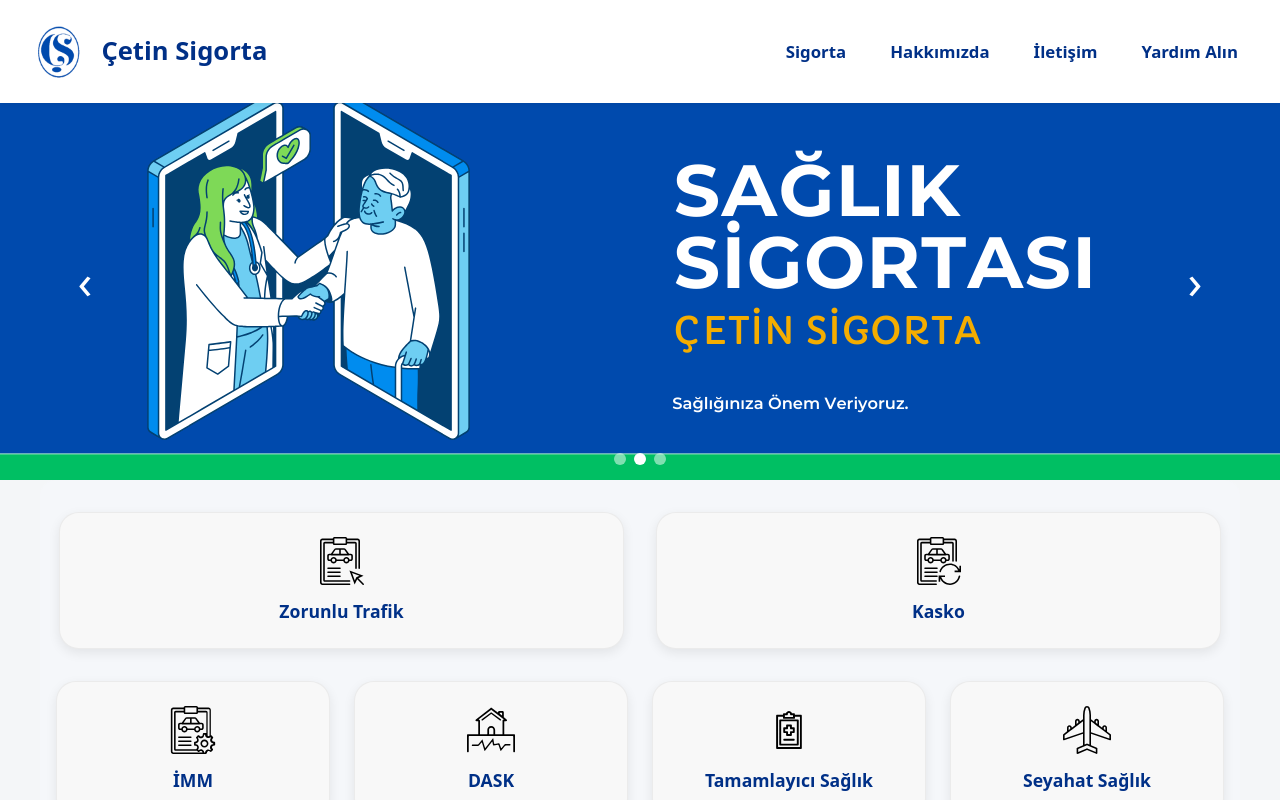
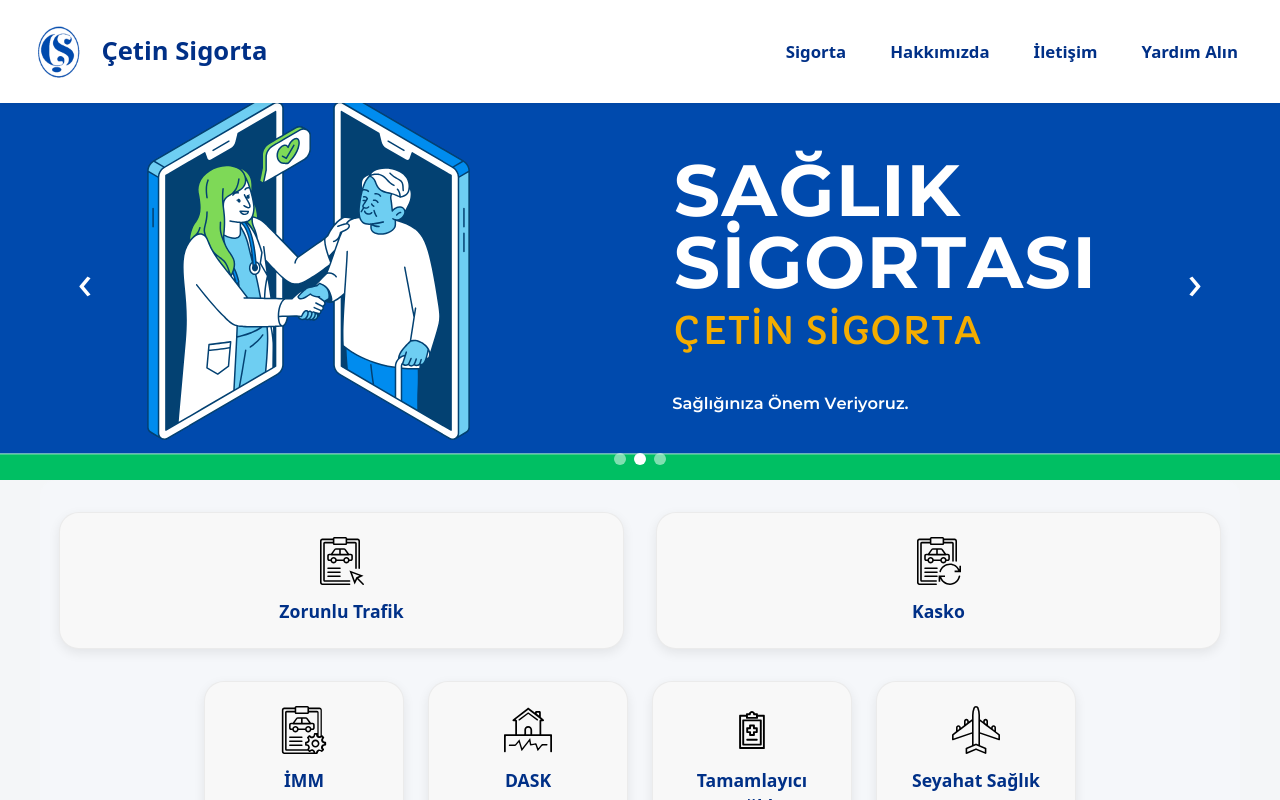
Before and after one commit to ebrarkadir/insurance_site, a React (Vite) app: page / in a window 1280 px wide. Built offline with nearby package versions, Linux system fonts and the light colour scheme.

Commit message:
bilgikutuları_added

```diff
--- a/src/components/HasarsizlikTablosu.css
+++ b/src/components/HasarsizlikTablosu.css
@@ -8,7 +8,7 @@
 
   .hasarsizlik-baslik {
     font-size: 1.8rem;
-    color: #6dbd45; /* sadece yazı rengi yeşil */
+    color: #003087; /* sadece yazı rengi yeşil */
     font-weight: bold;
     margin-bottom: 20px;
   }
--- a/src/components/SigortaButtons.jsx
+++ b/src/components/SigortaButtons.jsx
@@ -1,5 +1,5 @@
-// components/SigortaButtons.jsx
 import React from "react";
+import { Link } from "react-router-dom"; // Eklendi
 import "./SigortaButtons.css";
 
 // İkonları buraya import edebilirsin
@@ -14,33 +14,33 @@
   return (
     <div className="sigorta-button-wrapper">
       <div className="sigorta-top-row">
-        <div className="sigorta-card large">
+        <Link to="/trafik-sigortasi" className="sigorta-card large">
           <img src={trafikIcon} alt="Trafik" className="sigorta-icon" />
           <span className="sigorta-title">Zorunlu Trafik</span>
-        </div>
-        <div className="sigorta-card large">
+        </Link>
+        <Link to="/kasko" className="sigorta-card large">
           <img src={kaskoIcon} alt="Kasko" className="sigorta-icon" />
           <span className="sigorta-title">Kasko</span>
-        </div>
+        </Link>
       </div>
 
       <div className="sigorta-bottom-row">
-        <div className="sigorta-card small">
+        <Link to="/imm" className="sigorta-card small">
           <img src={immIcon} alt="İMM" className="sigorta-icon" />
           <span className="sigorta-title">İMM</span>
-        </div>
-        <div className="sigorta-card small">
+        </Link>
+        <Link to="/dask" className="sigorta-card small">
           <img src={daskIcon} alt="DASK" className="sigorta-icon" />
           <span className="sigorta-title">DASK</span>
-        </div>
-        <div className="sigorta-card small">
+        </Link>
+        <Link to="/tamamlayici-saglik" className="sigorta-card small">
           <img src={tamamlayiciIcon} alt="Tamamlayıcı" className="sigorta-icon" />
           <span className="sigorta-title">Tamamlayıcı Sağlık</span>
-        </div>
-        <div className="sigorta-card small">
+        </Link>
+        <Link to="/seyahat-saglik" className="sigorta-card small">
           <img src={seyahatIcon} alt="Seyahat" className="sigorta-icon" />
           <span className="sigorta-title">Seyahat Sağlık</span>
-        </div>
+        </Link>
       </div>
     </div>
   );
--- /dev/null
+++ b/src/components/SigortaButtonsFiltered.css
@@ -0,0 +1,66 @@
+.sigorta-button-wrapper {
+    background-color: #f5f7fa;
+    border-radius: 16px;
+    padding: 2rem 1rem;
+    max-width: 1200px;
+    margin: 0 auto;
+  }
+
+  .sigorta-bottom-row {
+    display: flex;
+    justify-content: center;
+    flex-wrap: wrap; /* mobilde alta geçebilsin */
+    gap: 1.5rem;
+  }
+
+  /* Kart stilleri - görünüm SigortaButtons ile aynı */
+  .sigorta-card {
+    background-color: #f8f8f8;
+    border-radius: 20px;
+    border: 1px solid rgba(0, 0, 0, 0.05);
+    padding: 1.5rem;
+    text-align: center;
+    box-shadow: 0 4px 12px rgba(0, 0, 0, 0.08);
+    transition: transform 0.3s, box-shadow 0.3s;
+    cursor: pointer;
+    display: flex;
+    flex-direction: column;
+    align-items: center;
+    text-decoration: none;
+    color: inherit;
+  }
+
+  .sigorta-card:hover {
+    transform: translateY(-5px);
+    box-shadow: 0 4px 12px rgba(0, 48, 135, 0.2);
+    background-color: #e6f0ff;
+  }
+
+  .sigorta-icon {
+    width: 48px;
+    height: 48px;
+    margin-bottom: 0.8rem;
+  }
+
+  .sigorta-title {
+    font-size: 1.1rem;
+    font-weight: 600;
+    color: #003087;
+  }
+
+  /* Küçük boyut kartlar */
+  .small {
+    width: 200px;
+  }
+
+  /* Responsive için */
+  @media (max-width: 768px) {
+    .sigorta-bottom-row {
+      flex-direction: column;
+      align-items: center;
+    }
+
+    .small {
+      width: 100%;
+    }
+  }
--- /dev/null
+++ b/src/components/SigortaButtonsFiltered.jsx
@@ -0,0 +1,43 @@
+import React from "react";
+import { Link, useLocation } from "react-router-dom";
+import "./SigortaButtonsFiltered.css";
+
+import trafikIcon from "../assets/icons/trafik.svg";
+import kaskoIcon from "../assets/icons/kasko.svg";
+import immIcon from "../assets/icons/imm.svg";
+import daskIcon from "../assets/icons/dask.svg";
+import tamamlayiciIcon from "../assets/icons/tamamlayici.svg";
+import seyahatIcon from "../assets/icons/seyahat.svg";
+
+const sigortaOptions = [
+  { path: "/trafik-sigortasi", icon: trafikIcon, label: "Zorunlu Trafik" },
+  { path: "/kasko", icon: kaskoIcon, label: "Kasko" },
+  { path: "/imm", icon: immIcon, label: "İMM" },
+  { path: "/dask", icon: daskIcon, label: "DASK" },
+  { path: "/tamamlayici-saglik", icon: tamamlayiciIcon, label: "Tamamlayıcı Sağlık" },
+  { path: "/seyahat-saglik", icon: seyahatIcon, label: "Seyahat Sağlık" },
+];
+
+const SigortaButtonsFiltered = () => {
+  const location = useLocation();
+
+  const filteredOptions = sigortaOptions.filter(
+    (option) => option.path !== location.pathname
+  );
+
+  return (
+    <div className="sigorta-button-wrapper">
+      <h2 style={{ marginBottom: "1rem", color: "#000" }}>Diğer Sigortalar</h2>
+      <div className="sigorta-bottom-row">
+        {filteredOptions.map(({ path, icon, label }) => (
+          <Link key={path} to={path} className="sigorta-card small">
+            <img src={icon} alt={label} className="sigorta-icon" />
+            <span className="sigorta-title">{label}</span>
+          </Link>
+        ))}
+      </div>
+    </div>
+  );
+};
+
+export default SigortaButtonsFiltered;
--- a/src/pages/TrafikSigortasi.css
+++ b/src/pages/TrafikSigortasi.css
@@ -81,6 +81,15 @@
   display: flex;
   flex-direction: column;
   gap: 6px;
+}
+.diger{
+  display: flex;
+  justify-content: space-between;
+  align-items: center;
+  gap: 10px;
+  color : #003087;
+  font-size: 2rem;
+  padding-top: 30px;
 }
 
 .checkbox-altinda {
--- a/src/pages/TrafikSigortasi.jsx
+++ b/src/pages/TrafikSigortasi.jsx
@@ -3,6 +3,7 @@
 import Adimlar from "../components/SigortaAdimlar";
 import HasarsizlikTablosu from "../components/HasarsizlikTablosu";
 import AnlasmaliSirketler from "../components/AnlasmaliSirketler";
+import SigortaButtonsFiltered from "../components/SigortaButtonsFiltered";
 
 const TrafikSigortasi = () => {
   const [tip, setTip] = useState("bireysel");
@@ -119,11 +120,11 @@
           <input
             type="tel"
             name="telefon"
-            placeholder="Cep Telefonu"
-            value={telefon}
-            onChange={(e) => setTelefon(e.target.value)}
+            placeholder="5XXXXXXXXX"
+            value={telefon.replace("+90", "")} // sadece numara kısmını tut
+            onChange={(e) => setTelefon("+90" + e.target.value.replace(/\D/g, ""))} // sadece rakamları al
             pattern="\+90\d{10}"
-            maxLength="13"
+            maxLength="10"
             required
           />
 
@@ -170,6 +171,7 @@
       <Adimlar />
         <HasarsizlikTablosu />
         <AnlasmaliSirketler />
+        <SigortaButtonsFiltered />
     </div>
   );
 };
```
Also changed, not shown: src/components/BilgiKutulari.css (added, +79 -0 lines), src/components/BilgiKutulari.jsx (added, +40 -0 lines).
